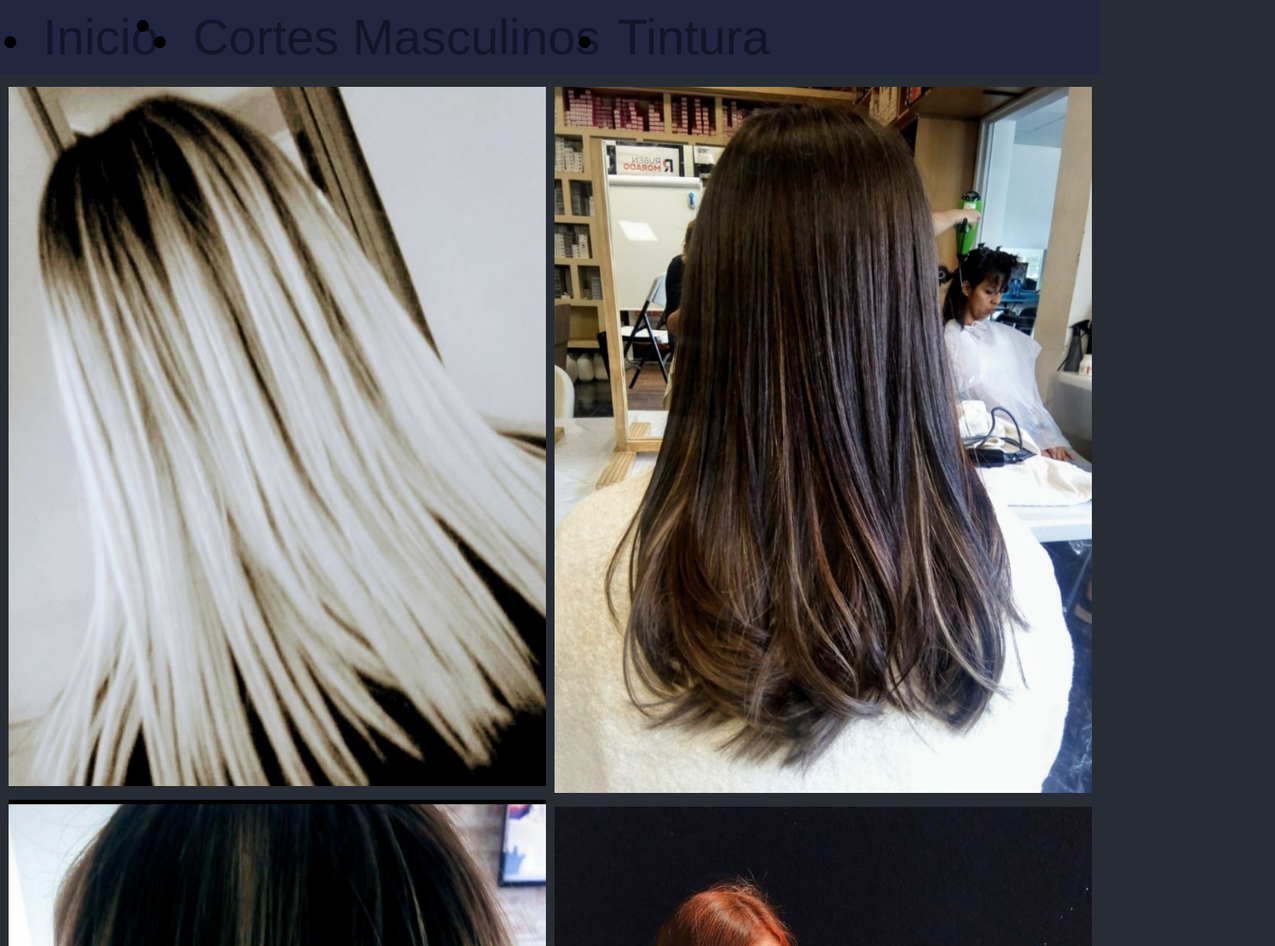
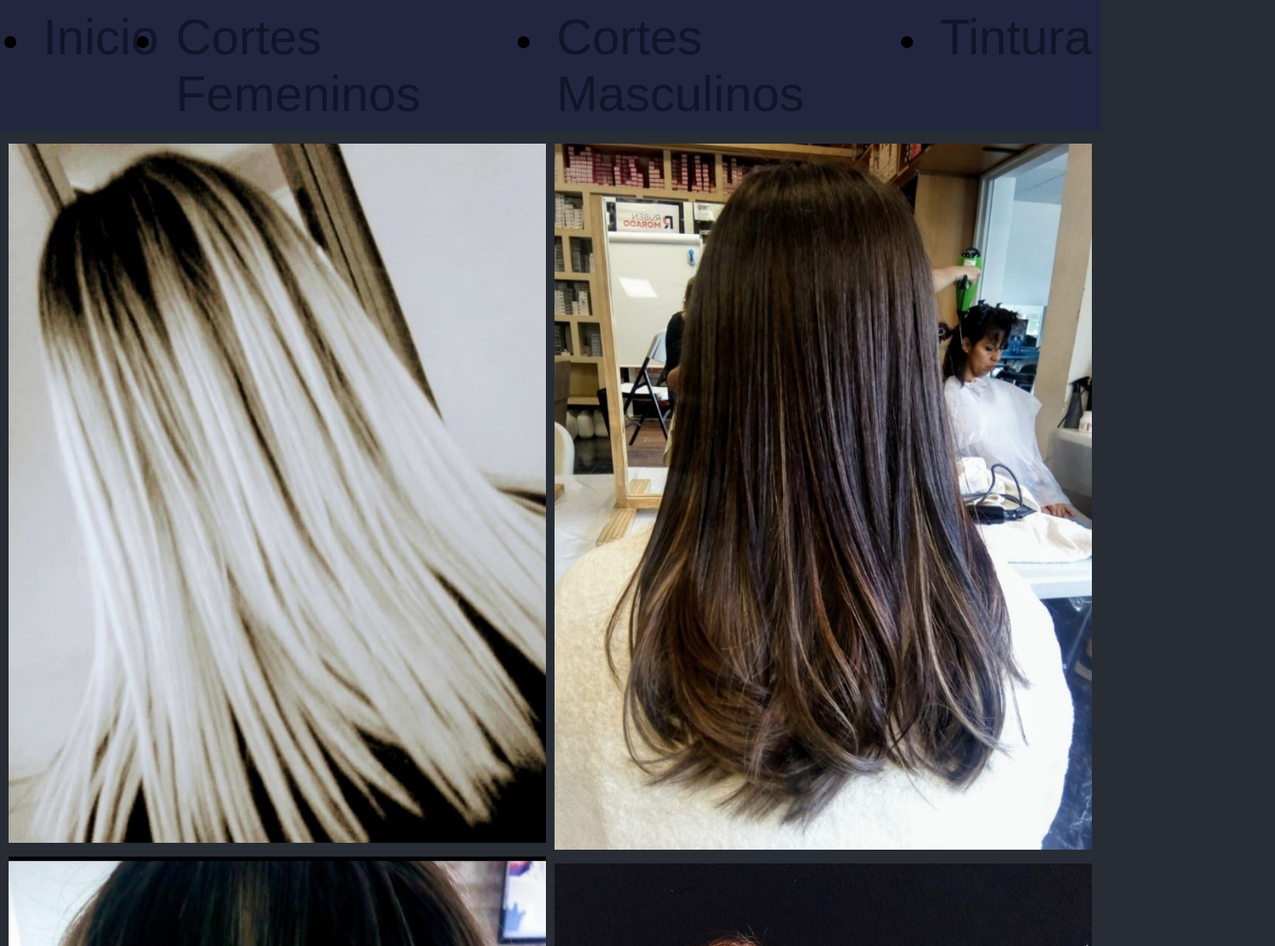
Before and after one commit to antonellazux/TradicionalHouse, a plain HTML site: page galeria4.html in a window 1280 px wide. Shown: the top 1100 px of the page at 86% size, 1483 px wide, since content can reach past the window. Drawn offline with Linux system fonts and the light colour scheme.

Commit message:
modificacion galeria4

```diff
--- a/galeria4.html
+++ b/galeria4.html
@@ -16,7 +16,7 @@
                 <a href="index.html" class="menuLink">Inicio</a>
             </li>
             <li class="menuItem">
-                <a href="galeria1.html" class="menuLink"></a>
+                <a href="galeria1.html" class="menuLink">Cortes Femeninos</a>
             </li>
             <li class="menuItem">
                 <a href="galeria2.html" class="menuLink">Cortes Masculinos</a>
```
